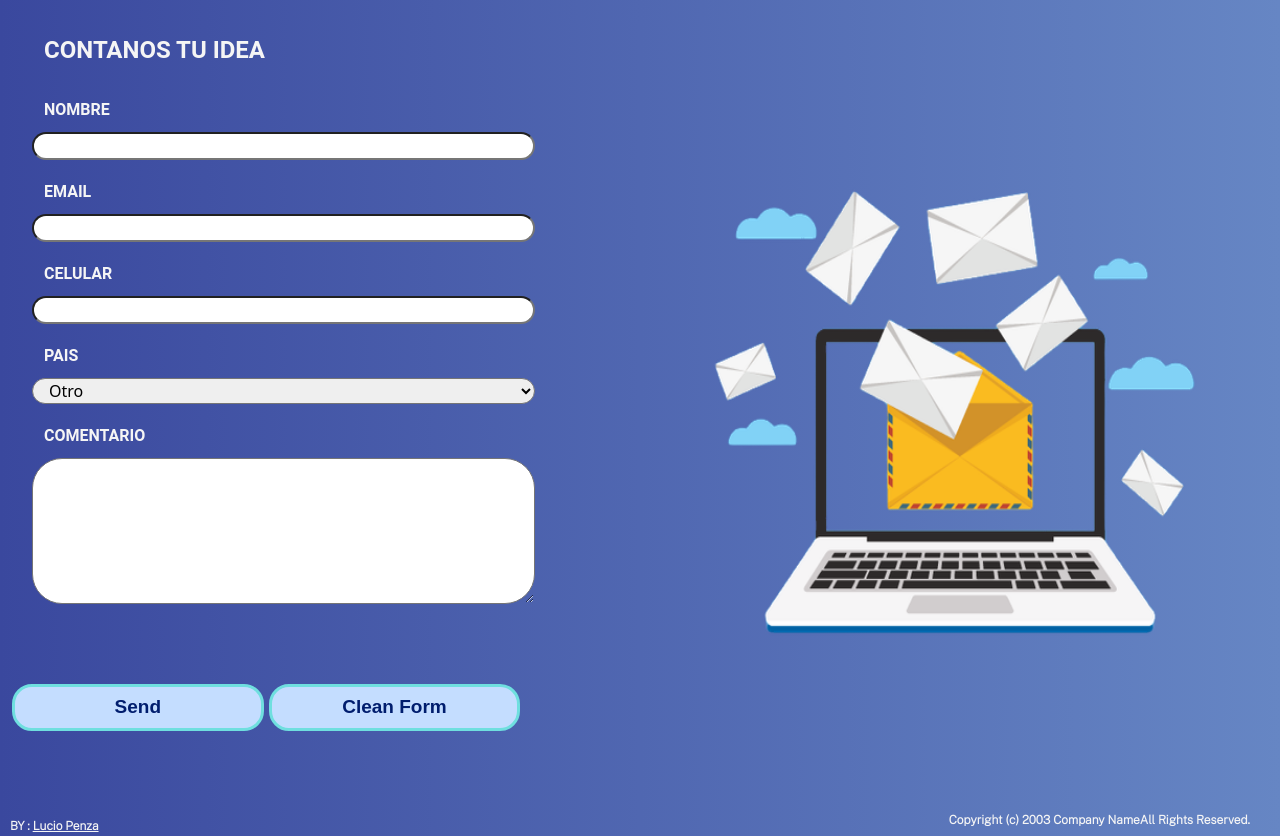
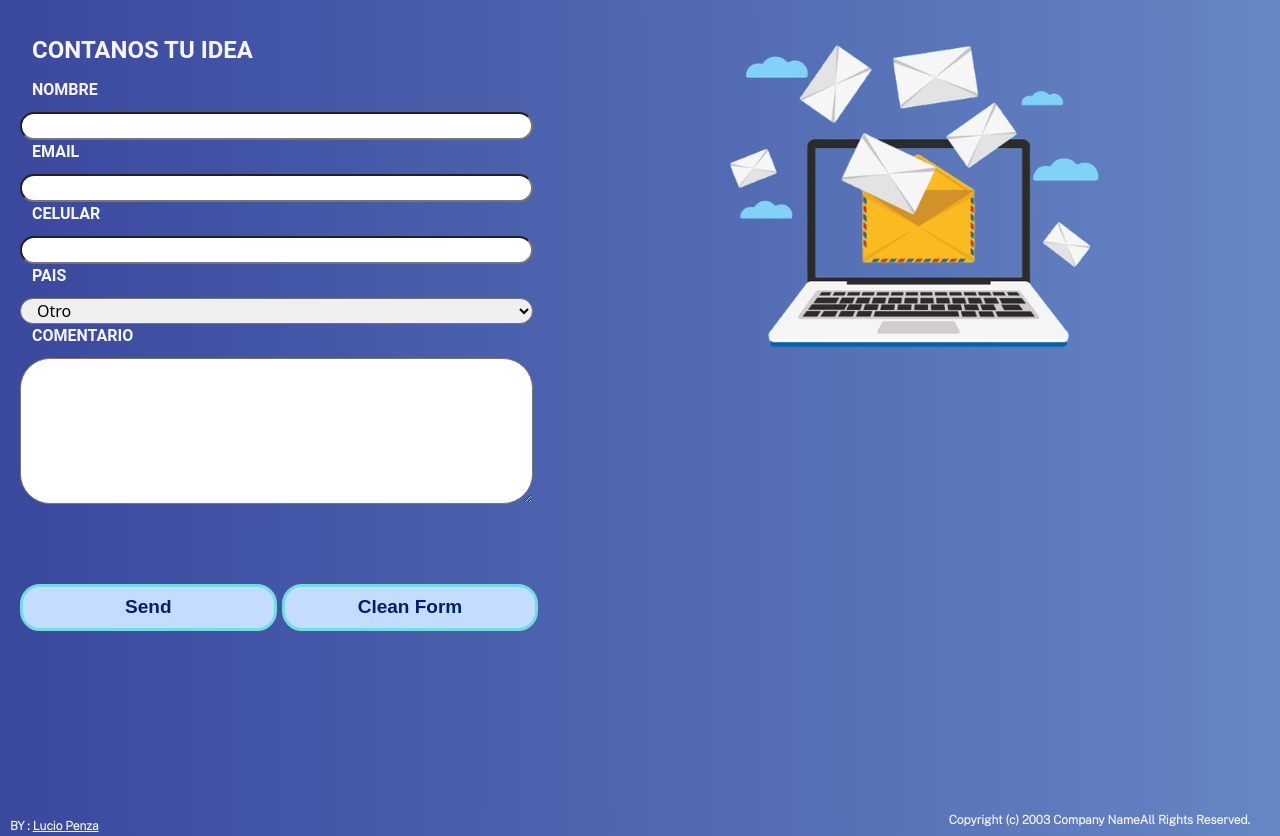
Before and after one commit to lpenza/WebPages-Penza, a plain HTML site: page pages/contact.html in a window 1280 px wide. Shown: the part 84-920 px from the top of the page. Drawn offline with nearby package versions, Linux system fonts and the light colour scheme.

Commit message:
fotos team ok

```diff
--- a/css/main.css
+++ b/css/main.css
@@ -163,7 +163,7 @@ body .contenedorAbout {
     border-radius: 10px;
     border: 1px solid rgba(255, 255, 255, 0.18);
     height: 10rem;
-    overflow: auto; }
+    overflow-x: auto; }
     body .contenedorAbout .mainAbout .galeriaTeam .imgGaleria {
       background: linear-gradient(45deg, gold, fuchsia);
       border-radius: 100%;
@@ -248,20 +248,10 @@ body .capa {
     width: 80%; }
   .mainContact .contenedorContact {
     margin-top: 6rem;
-    display: flex;
-    min-height: 100vh;
-    grid-template-areas: "header"
- "form"
- "footer"; }
-    .mainContact .contenedorContact .container-fluid .row {
-      padding-left: 0;
-      margin: 0; }
-      .mainContact .contenedorContact .container-fluid .row .formCamp {
-        margin-top: 20px;
+    min-height: 100vh; }
+    .mainContact .contenedorContact .container-fluid {
       margin-left: 20px;
-        margin-right: 20px;
-        display: flex;
-        flex-direction: column; }
+      margin-top: 20px; }
       .mainContact .contenedorContact .container-fluid .row .formCamp input {
         border-radius: 30px; }
       .mainContact .contenedorContact .container-fluid .row .formCamp .selectPais {
@@ -295,10 +285,6 @@ body .capa {
           font-weight: bold;
           padding: 6px 14px;
           text-decoration: none; }
-    .mainContact .contenedorContact img {
-      width: 50%;
-      height: 60%;
-      align-self: center; }
 
 /* Hasta 320 */
 /* HOME */
@@ -401,6 +387,9 @@ body .capa {
     margin-top: 3rem;
     margin-left: 2rem;
     margin-right: 2rem; }
+    .mainAbout .galeriaTeam {
+      display: flex;
+      flex-direction: column; }
       .mainAbout .galeriaTeam .imgGaleriaOcultar {
         display: none; }
   /* Customer */
--- a/pages/contact.html
+++ b/pages/contact.html
@@ -74,9 +74,12 @@
         <!-- contenedor pricipal(bt) -->
         <div class="contenedorContact">
             <!-- Inicio Form -->
-            <form class="container-fluid">
+            <div class="container-fluid">
+                <div class="row">
+                    <div class="col-12 col-sm-12 col-lg-6">
+                        <form>
                             <fieldset class="row">
-                    <legend class="formCamp col-10">CONTANOS TU IDEA</legend>
+                                <legend class="formCamp col-6">CONTANOS TU IDEA</legend>
                                 <div class="formCamp row">
                                     <label for="name" class="col-3">NOMBRE</label>
                                     <input type="text" name="name" class=" col-10 col-sm-10 col-md-11 col-lg-10">
@@ -109,10 +112,15 @@
                                     <input type="submit" value="Send" class="col-sm-11 col-md-4 col-lg-5 col-xl-5">
                                     <input type="reset" value="Clean Form" class="col-sm-11 col-md-7 col-lg-5 col-xl-5">
                                 </div>
-
                             </fieldset>
                         </form>
+
+                    </div>
+                    <div class="col-lg-6">
                         <img src="../img/sendEmail.png" alt="">
+                    </div>
+                </div>
+            </div>
         </div>
         <!-- Fin Form -->
         <!-- termina contenedor pricipal(bt) -->
--- a/scss/_mq.scss
+++ b/scss/_mq.scss
@@ -179,6 +179,8 @@
         margin-left: 2rem;
         margin-right: 2rem;
         .galeriaTeam {
+            display: flex;
+            flex-direction: column;
             .imgGaleriaOcultar {
                 display: none;
             }
--- a/scss/pages/Home/_mainHome.scss
+++ b/scss/pages/Home/_mainHome.scss
@@ -6,13 +6,13 @@
 
     .contenedorHome {
 
-
             .imgPrin{
                 grid-area: imgPrin;
                 width: 50%;
                 margin-left: 2rem;
                 margin-right: 2rem;
                 align-self: center;
+
 
             }
     }
--- a/scss/pages/about/_mainAbout.scss
+++ b/scss/pages/about/_mainAbout.scss
@@ -61,7 +61,7 @@ body{
                 border-radius: 10px;
                 border: 1px solid rgba( 255, 255, 255, 0.18 );
                 height: 10rem;
-                overflow: auto;
+                overflow-x: auto;
                 .imgGaleria {
                     background: linear-gradient(45deg,gold,fuchsia);
                     border-radius: 100%;
--- a/scss/pages/contact/_contact.scss
+++ b/scss/pages/contact/_contact.scss
@@ -6,22 +6,12 @@
     }
     .contenedorContact
     {   margin-top: 6rem;
-        display:flex;
         min-height: 100vh;
-        grid-template-areas:
-            "header"
-            "form"
-            "footer";
             .container-fluid{
+                margin-left: 20px;
+                margin-top: 20px;
                 .row {
-                    padding-left: 0;
-                    margin: 0;
                     .formCamp {
-                        margin-top: 20px;
-                        margin-left: 20px;
-                        margin-right: 20px;
-                        display: flex;
-                        flex-direction: column;
                         input{
                             border-radius: 30px;
 
@@ -70,10 +60,5 @@
                 }
 
             }
-           img{
-               width: 50%;
-               height: 60%;
-               align-self: center;
-           }
     }
 }
```
Lines whose indentation alone changed are shown as unchanged.
